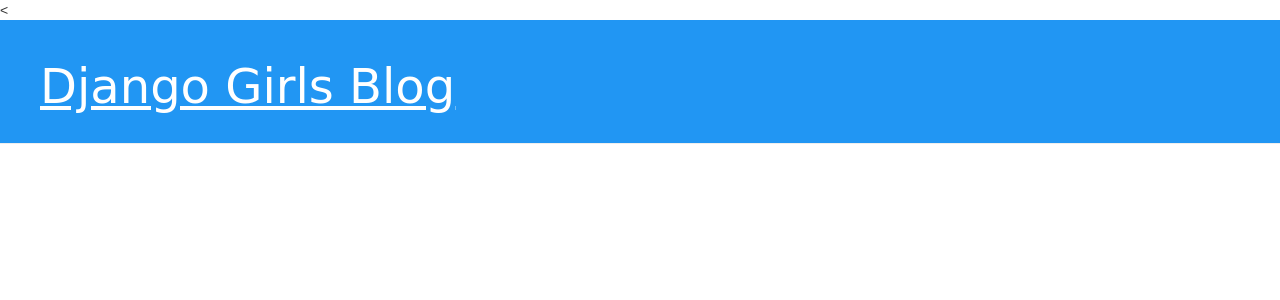
After one commit to mali44/djangoBlog, a Django app: template blog/templates/blog/base.html in a window 1280 px wide. The commit adds this page. Shown: the top 300 px of the page. Run offline with Django 3.2, Linux system fonts and the light colour scheme; the template is opened without the code that fills it, so the values that code supplies are empty; some libraries are stand-ins or nearby versions.

Commit message:
Blog'a css ve template eklendi

```diff
--- /dev/null
+++ b/blog/static/css/blog.css
@@ -0,0 +1,48 @@
+.page-header {
+    background-color: #2196F3;
+    margin-top: 0;
+    padding: 20px 20px 20px 40px;
+}
+
+
+.page-header h1, .page-header h1 a, .page-header h1 a:visited, .page-header h1 a:active {
+    color: #ffffff;
+    font-size: 36pt;
+    text-decoration: underline;
+}
+
+.content {
+    margin-left: 40px;
+}
+
+h1, h2, h3, h4 {
+    font-family: 'abc', cursive;
+}
+
+.date {
+   float: right;
+    color: #828282;
+}
+
+.save {
+    float: right;
+}
+
+.post-form textarea, .post-form input {
+    width: 100%;
+}
+
+.top-menu, .top-menu:hover, .top-menu:visited {
+    color: #ffffff;
+    float: right;
+    font-size: 26pt;
+    margin-right: 20px;
+}
+
+.post {
+    margin-bottom: 70px;
+}
+
+.post h1 a, .post h1 a:visited {
+    color: #000000;
+}
--- /dev/null
+++ b/blog/templates/blog/base.html
@@ -0,0 +1,23 @@
+{% load staticfiles %}
+<html>
+    <head>
+        <title>Django Mali</title>
+        <link rel="stylesheet" href="//maxcdn.bootstrapcdn.com/bootstrap/3.2.0/css/bootstrap.min.css">
+        <link rel="stylesheet" href="//maxcdn.bootstrapcdn.com/bootstrap/3.2.0/css/bootstrap-theme.min.css">
+        <link href='//fonts.googleapis.com/css?family=Lobster&subset=latin,latin-ext' rel='stylesheet' type='text/css'>
+        <link rel="stylesheet" href="{% static 'css/blog.css' %}">
+    </head>
+    <<body>
+    <div class="page-header">
+        <h1><a href="/">Django Girls Blog</a></h1>
+    </div>
+    <div class="content container">
+        <div class="row">
+            <div class="col-md-8">
+            {% block content %}
+            {% endblock %}
+            </div>
+        </div>
+    </div>
+</body>
+ </html>
--- a/blog/urls.py
+++ b/blog/urls.py
@@ -3,5 +3,7 @@ from . import views
 
 urlpatterns=[
     url(r'^$',views.post_list,name='post_list'),
+    url(r'^post/(?P<pk>[0-9]+)/$',views.post_detail,name='post_detail'),
+
 
 ]
--- a/mysite/settings.py
+++ b/mysite/settings.py
@@ -119,4 +119,4 @@ USE_TZ = True
 # https://docs.djangoproject.com/en/1.11/howto/static-files/
 
 STATIC_URL = '/static/'
-STATIC_ROOT = os.path.join(BASE_DIR,'static')
+STATIC_ROOT = ''
```
Also changed, not shown: blog/templates/blog/post_detail.html (added, +15 -0 lines), blog/templates/blog/post_list.html (+14 -10 lines), blog/views.py (+9 -1 lines).
